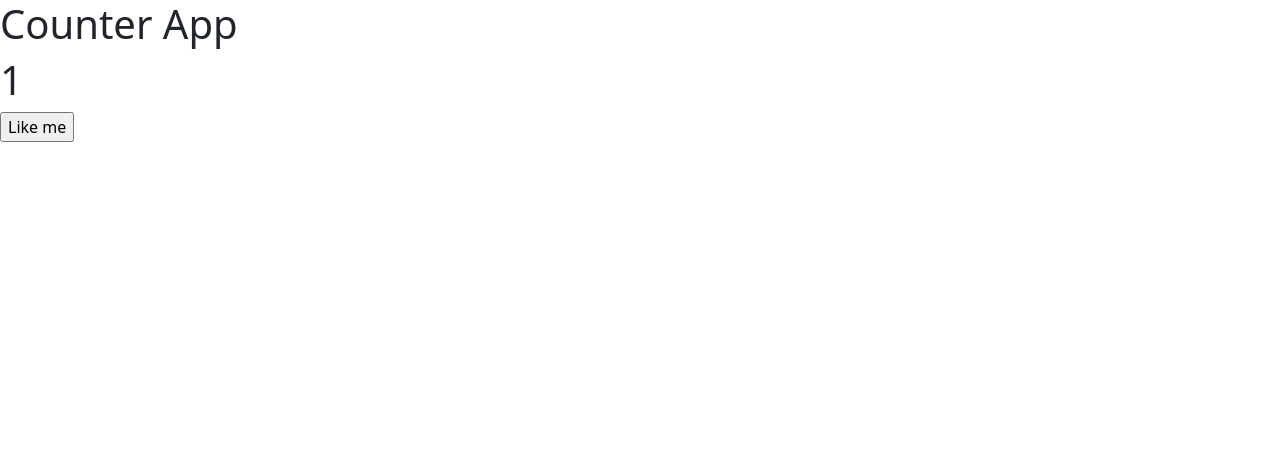
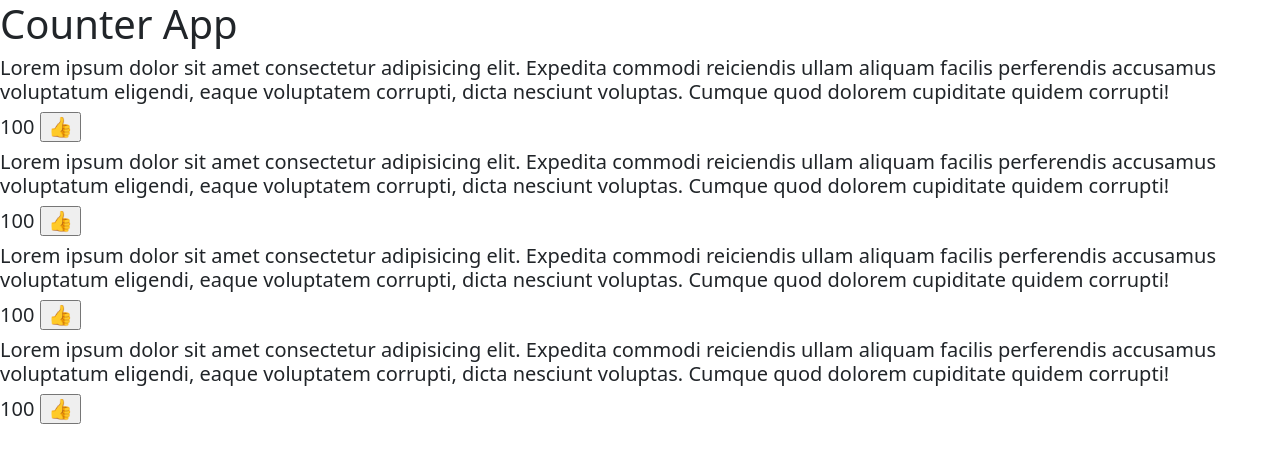
Before and after one commit to tejaswakchaure/third-react-app, a React (Create React App) app: page / in a window 1280 px wide. Shown: the top 462 px of the page. Built offline with nearby package versions, Linux system fonts and the light colour scheme.

Commit message:
add like button

```diff
--- a/src/App.js
+++ b/src/App.js
@@ -1,37 +1,44 @@
-
-//user define tag
-
 import { useState } from "react";
-<script src="https://kit.fontawesome.com/94699f4084.js" crossorigin="anonymous"></script>
 
 function App() {
   return (
     <>
       <h1>Counter App</h1>
       <CounterApp />
+      <CounterApp />
+      <CounterApp />
+      <CounterApp />
     </>
   );
-
 }
 
 function CounterApp() {
-  // data variable :: stateless/statefull
-  //let counter = 1;// stateless data
+  // let counter = 100; // stateless ==>does not store value long time
+  let [counter, setCounter] = useState(100); // stateful + DOM Opr
 
-  let [counter, setCounter] = useState(1);
-
-  // member function
   let likeMeAction = () => {
     counter = counter + 1;
-    console.log("I m button click", counter);
+    console.log(counter);
+
+    // Asking react to perform dom opr
+    // how to trigger the DOM Opr
     setCounter(counter);
-  }
+  };
+
   return (
     <>
-      <h1>{counter}</h1>
-
-      <input type="button" value="Like me" onClick={likeMeAction} />
+      <h5>
+        Lorem ipsum dolor sit amet consectetur adipisicing elit. Expedita
+        commodi reiciendis ullam aliquam facilis perferendis accusamus
+        voluptatum eligendi, eaque voluptatem corrupti, dicta nesciunt voluptas.
+        Cumque quod dolorem cupiditate quidem corrupti!
+      </h5>
+      <h5>
+        {counter}{" "}
+        <input type="button" value="&#128077;" onClick={likeMeAction} />
+      </h5>
     </>
   );
 }
+
 export default App;
```
